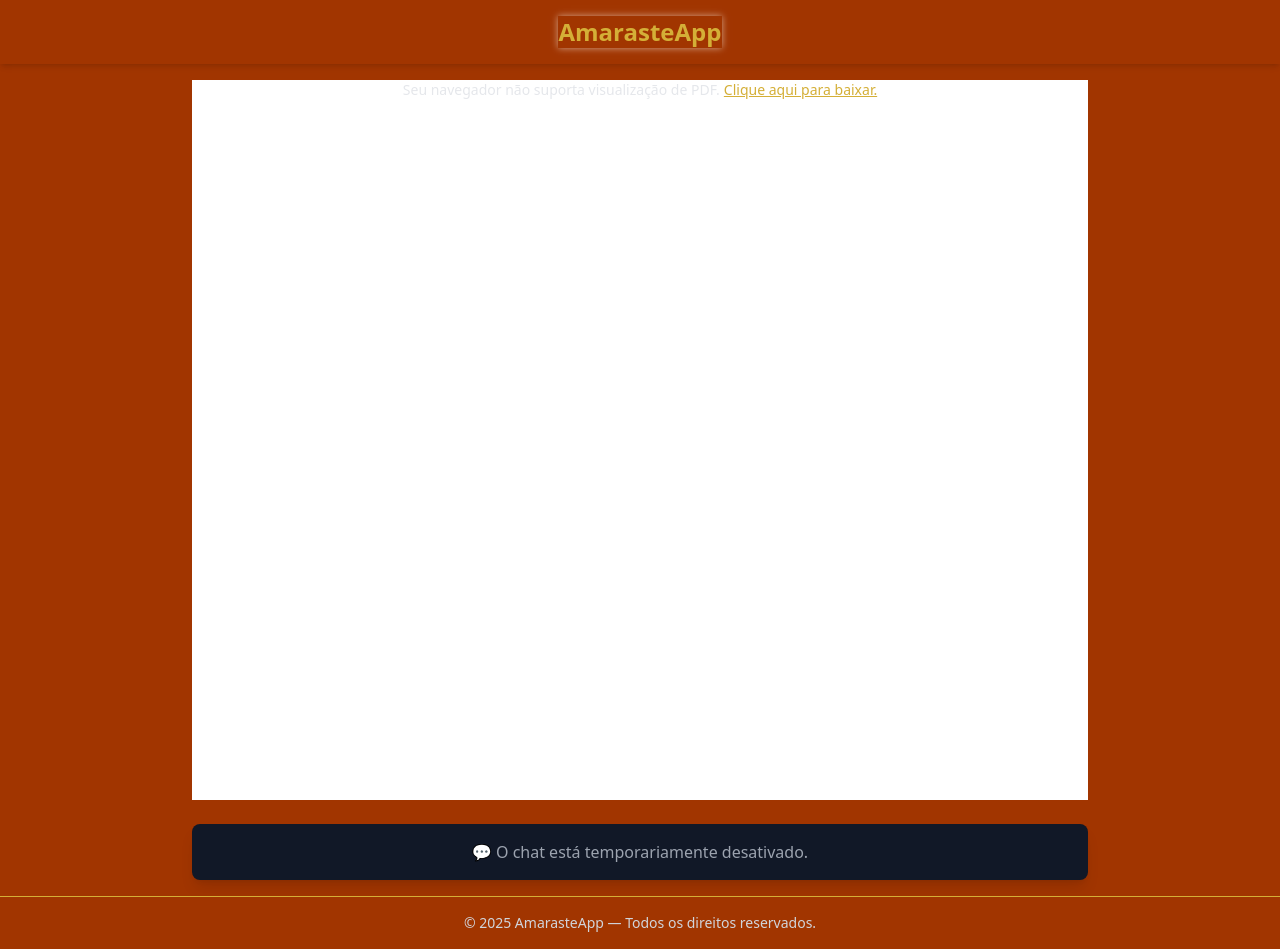
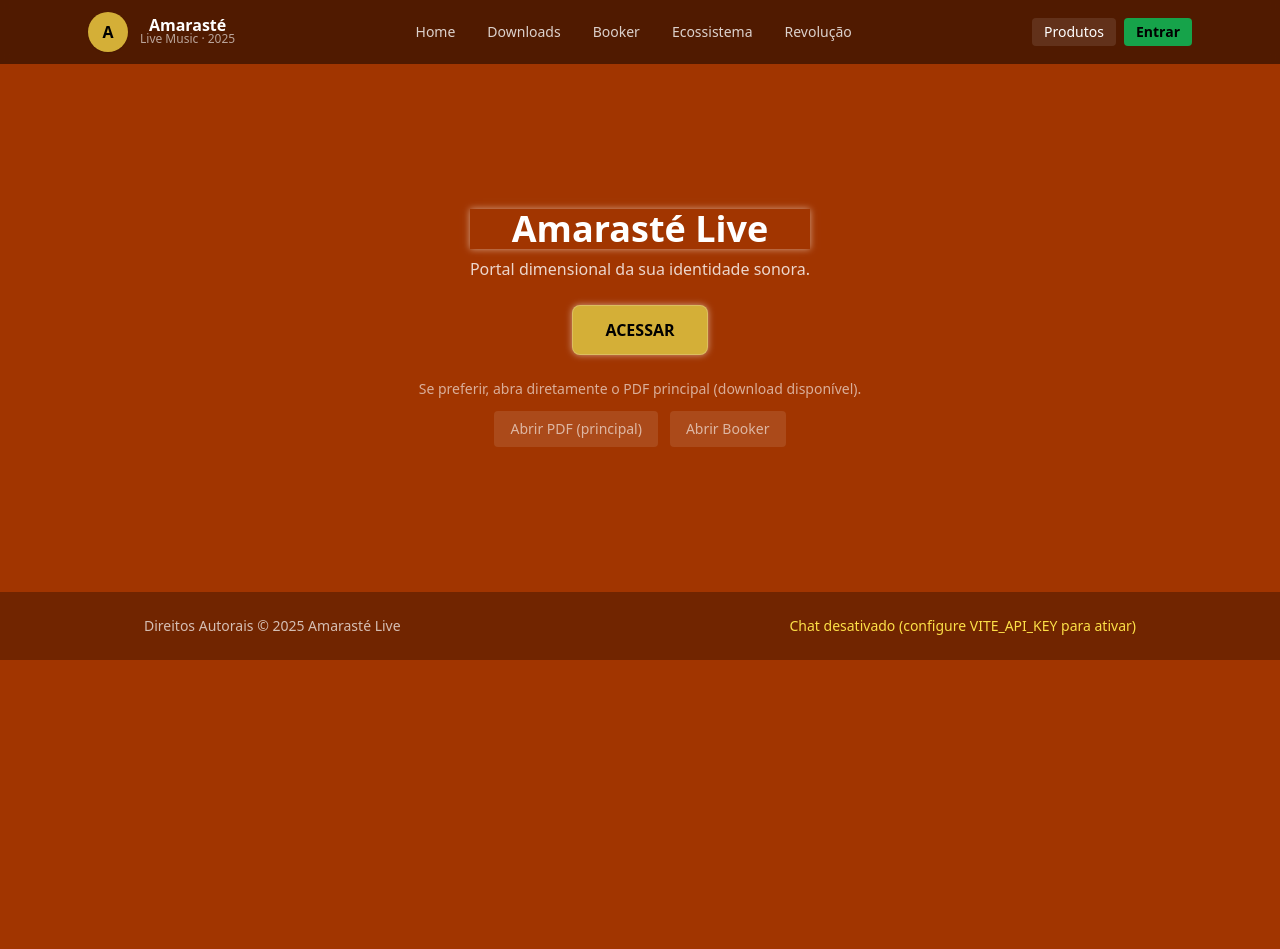
Before and after one commit to doldeIA/AMARASTEAPP3, a React (Vite) app: page / in a window 1280 px wide. After the commit the page ends 800 px from the top, so only its background shows below. Built offline with nearby package versions, Linux system fonts and the light colour scheme.

Commit message:
Update App.tsx

```diff
--- a/src/App.tsx
+++ b/src/App.tsx
@@ -1,62 +1,269 @@
-import React, { useState } from "react";
+import React, { useEffect, useState } from "react";
+import Header from "./components/Header";
 import "./index.css";
 
-export default function App() {
-  const [chatEnabled] = useState(false);
+/**
+ * App.tsx - Versão final para deploy no Vercel
+ * - PDF viewer (main + booker)
+ * - Landing "ACESSAR" (integracao simulado)
+ * - Chat placeholder (desativado por padrão)
+ * - Spots claros para inserir fetch/stream do Google GenAI (você mencionou que colocará)
+ *
+ * OBS:
+ *  - PDFs referenciados: /home.pdf  e /abracadabra.pdf
+ *  - Se você usar outras rotas/nomes, atualize as constantes abaixo.
+ */
+
+const PDF_MAIN = "/home.pdf";
+const PDF_BOOKER = "/abracadabra.pdf";
+
+type Screen = "landing" | "pdf" | "booker" | "downloads" | "none";
+
+const getApiKey = (): string => {
+  // Vite: variáveis de ambiente começam com VITE_ (recomendado)
+  // Mas mantemos fallback para process.env.API_KEY caso você injetou no Vercel como process.env
+  // (algumas configs anteriores usavam process.env.API_KEY).
+  return (import.meta.env as any).VITE_API_KEY || (process.env as any).API_KEY || "";
+};
+
+const App: React.FC = () => {
+  const [screen, setScreen] = useState<Screen>("landing");
+  const [isIntegrating, setIsIntegrating] = useState(false);
+  const [mainPdfUrl, setMainPdfUrl] = useState<string | null>(null);
+  const [bookerPdfUrl, setBookerPdfUrl] = useState<string | null>(null);
+  const [chatEnabled] = useState<boolean>(false); // chat desativado por padrão
+  const [apiKey] = useState<string>(getApiKey());
+
+  useEffect(() => {
+    // Apenas log para saber se a chave está definida
+    if (!apiKey) {
+      console.warn("VITE_API_KEY not set. Chat will be disabled until you configure the env var in Vercel.");
+    } else {
+      console.info("API key present (masked). Chat can be enabled.");
+    }
+  }, [apiKey]);
+
+  // Simples preloading do PDF principal (fetch e criar object url)
+  const preloadMainPdf = async () => {
+    try {
+      setIsIntegrating(true);
+      const res = await fetch(PDF_MAIN);
+      if (!res.ok) throw new Error("O arquivo PDF principal não foi encontrado.");
+      const blob = await res.blob();
+      setMainPdfUrl(URL.createObjectURL(blob));
+      setScreen("pdf");
+    } catch (e) {
+      console.error("Failed to preload main PDF:", e);
+      alert("Não foi possível carregar o PDF principal. Verifique se home.pdf está na pasta public.");
+    } finally {
+      setIsIntegrating(false);
+    }
+  };
+
+  const preloadBookerPdf = async () => {
+    try {
+      setIsIntegrating(true);
+      const res = await fetch(PDF_BOOKER);
+      if (!res.ok) throw new Error("O arquivo PDF do booker não foi encontrado.");
+      const blob = await res.blob();
+      setBookerPdfUrl(URL.createObjectURL(blob));
+      setScreen("booker");
+    } catch (e) {
+      console.error("Failed to preload booker PDF:", e);
+      alert("Não foi possível carregar o PDF do booker. Verifique se abracadabra.pdf está na pasta public.");
+    } finally {
+      setIsIntegrating(false);
+    }
+  };
+
+  // Handler do botão ACESSAR (landing)
+  const handleAccess = () => {
+    // Simular integração com loader e depois abrir o PDF.
+    preloadMainPdf();
+  };
+
+  // Lugar claro para você integrar a chamada REST do Google GenAI (fetch/stream)
+  // Exemplo: quando quiser enviar input do usuário -> faça fetch para sua rota
+  // function sendToGenAI(payload) { ... }  <= você implementa aqui
 
   return (
-    <div className="flex flex-col min-h-screen bg-primary text-white">
-      {/* Cabeçalho */}
-      <header className="bg-primary shadow-md p-4 flex items-center justify-center">
-        <h1 className="text-2xl font-bold text-gold neon-pulse">
-          AmarasteApp
-        </h1>
-      </header>
+    <div className="min-h-screen w-full bg-primary text-white antialiased">
+      <Header />
 
-      {/* Conteúdo principal */}
-      <main className="flex-1 p-4 flex flex-col items-center gap-6">
+      <main className="max-w-5xl mx-auto px-4 py-6">
+        {/* Landing Screen */}
+        {screen === "landing" && (
+          <div className="min-h-[60vh] flex flex-col items-center justify-center gap-6">
+            <div className="text-center">
+              <h2 className="text-3xl md:text-4xl font-extrabold neon-pulse">Amarasté Live</h2>
+              <p className="text-white/80 mt-2">Portal dimensional da sua identidade sonora.</p>
+            </div>
 
-        {/* Exibição do PDF */}
-        <section className="w-full max-w-4xl">
-          <object
-            className="object-pdf-wrapper"
-            data="/meu-primeiro.pdf"
-            type="application/pdf"
+            <button
+              onClick={handleAccess}
+              className="px-8 py-3 rounded-lg bg-gold text-black font-bold neon-pulse border border-white/20 shadow-lg"
+              aria-label="Acessar conteúdo"
             >
-            <p className="text-center text-sm text-gray-200">
-              Seu navegador não suporta visualização de PDF.
+              ACESSAR
+            </button>
+
+            <div className="text-sm text-white/60">
+              <p>Se preferir, abra diretamente o PDF principal (download disponível).</p>
+              <div className="mt-3 flex gap-3 justify-center">
+                <button
+                  onClick={() => preloadMainPdf()}
+                  className="px-4 py-2 rounded bg-white/10 hover:bg-white/20"
+                >
+                  Abrir PDF (principal)
+                </button>
+                <button
+                  onClick={() => preloadBookerPdf()}
+                  className="px-4 py-2 rounded bg-white/10 hover:bg-white/20"
+                >
+                  Abrir Booker
+                </button>
+              </div>
+            </div>
+          </div>
+        )}
+
+        {/* Integrating loader */}
+        {isIntegrating && (
+          <div className="w-full text-center py-6">
+            <div className="inline-flex items-center gap-3 px-4 py-3 bg-black/40 rounded">
+              <span className="animate-pulse">🔄</span>
+              <span>Integrando... aguarde.</span>
+            </div>
+          </div>
+        )}
+
+        {/* PDF Screen */}
+        {screen === "pdf" && (
+          <section className="w-full">
+            <div className="mb-4 flex items-center justify-between gap-4">
+              <div>
+                <button
+                  onClick={() => setScreen("landing")}
+                  className="px-3 py-1 rounded bg-white/10 text-white"
+                >
+                  ← Voltar
+                </button>
+              </div>
+
+              <div className="flex gap-2">
+                <button
+                  onClick={() => {
+                    // Forçar re-preload se quiser
+                    preloadBookerPdf();
+                  }}
+                  className="px-3 py-1 rounded bg-white/10 text-white"
+                >
+                  Abrir Booker
+                </button>
                 <a
-                href="/meu-primeiro.pdf"
-                className="underline text-gold ml-1"
+                  href={PDF_MAIN}
                   target="_blank"
                   rel="noopener noreferrer"
+                  className="px-3 py-1 rounded bg-gold text-black font-semibold"
                 >
-                Clique aqui para baixar.
+                  Baixar PDF
                 </a>
-            </p>
+              </div>
+            </div>
+
+            <div className="w-full rounded-lg overflow-hidden shadow-lg">
+              <object
+                data={mainPdfUrl || PDF_MAIN}
+                type="application/pdf"
+                className="w-full object-pdf-wrapper"
+              >
+                <div className="p-6 bg-white text-black">
+                  <p>Seu navegador não suporta visualização de PDF.</p>
+                  <a href={PDF_MAIN} className="underline text-gold" target="_blank" rel="noreferrer">
+                    Clique aqui para baixar o PDF.
+                  </a>
+                </div>
               </object>
+            </div>
           </section>
+        )}
 
-        {/* Placeholder do Chat */}
-        <section className="w-full max-w-4xl bg-gray-900 p-4 rounded-lg shadow-lg">
-          {chatEnabled ? (
+        {/* Booker Screen */}
+        {screen === "booker" && (
+          <section className="w-full">
+            <div className="mb-4 flex items-center justify-between gap-4">
               <div>
-              {/* Aqui entra o componente de chat real no futuro */}
-              <p className="text-green-400">Chat ativo...</p>
+                <button
+                  onClick={() => setScreen("pdf")}
+                  className="px-3 py-1 rounded bg-white/10 text-white"
+                >
+                  ← Voltar
+                </button>
               </div>
-          ) : (
-            <div className="text-center text-gray-400">
-              💬 O chat está temporariamente desativado.
+
+              <div className="flex gap-2">
+                <button
+                  onClick={() => {
+                    // voltar para o principal
+                    preloadMainPdf();
+                  }}
+                  className="px-3 py-1 rounded bg-white/10 text-white"
+                >
+                  Abrir Principal
+                </button>
+                <a
+                  href={PDF_BOOKER}
+                  target="_blank"
+                  rel="noopener noreferrer"
+                  className="px-3 py-1 rounded bg-gold text-black font-semibold"
+                >
+                  Baixar Booker
+                </a>
               </div>
+            </div>
+
+            <div className="w-full rounded-lg overflow-hidden shadow-lg">
+              <object
+                data={bookerPdfUrl || PDF_BOOKER}
+                type="application/pdf"
+                className="w-full object-pdf-wrapper"
+              >
+                <div className="p-6 bg-white text-black">
+                  <p>Seu navegador não suporta visualização de PDF.</p>
+                  <a href={PDF_BOOKER} className="underline text-gold" target="_blank" rel="noreferrer">
+                    Clique aqui para baixar o PDF do Booker.
+                  </a>
+                </div>
+              </object>
+            </div>
+          </section>
         )}
+
+        {/* Downloads placeholder */}
+        {screen === "downloads" && (
+          <section className="w-full">
+            <h3 className="text-xl font-semibold mb-2">Downloads</h3>
+            <p className="text-white/70">Lista de materiais para download (a implementar).</p>
           </section>
-
+        )}
       </main>
 
-      {/* Rodapé */}
-      <footer className="bg-primary p-4 text-center text-sm text-gray-300 border-t border-gold">
-        &copy; {new Date().getFullYear()} AmarasteApp — Todos os direitos reservados.
+      {/* Chat widget/footer area */}
+      <footer className="w-full py-6 bg-black/30">
+        <div className="max-w-5xl mx-auto px-4 flex items-center justify-between">
+          <div className="text-sm text-white/70">Direitos Autorais © {new Date().getFullYear()} Amarasté Live</div>
+
+          <div className="text-sm">
+            {chatEnabled ? (
+              <span className="text-green-300">Chat ativo</span>
+            ) : (
+              <span className="text-yellow-300">Chat desativado (configure VITE_API_KEY para ativar)</span>
+            )}
+          </div>
+        </div>
       </footer>
     </div>
   );
-}
+};
+
+export default App;
```
Lines whose indentation alone changed are shown as unchanged.
